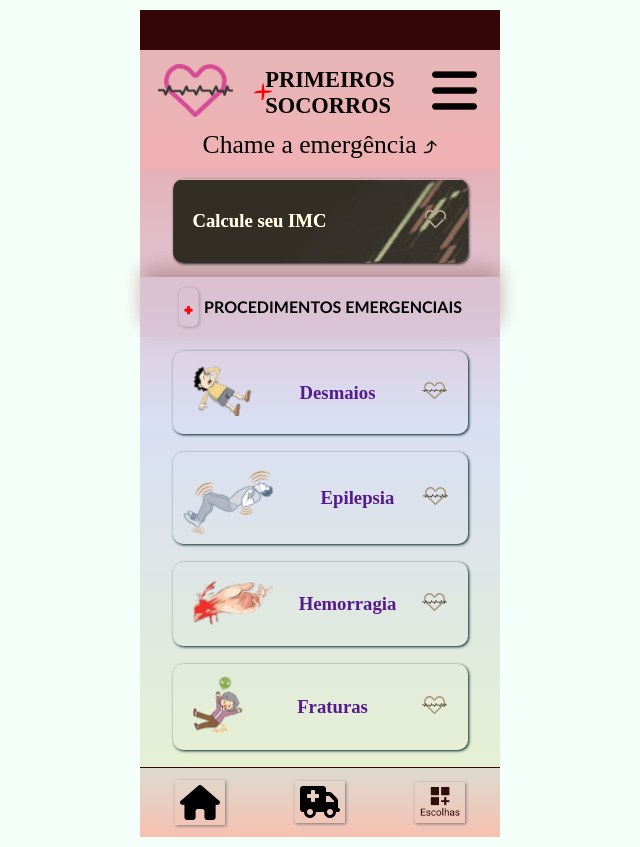
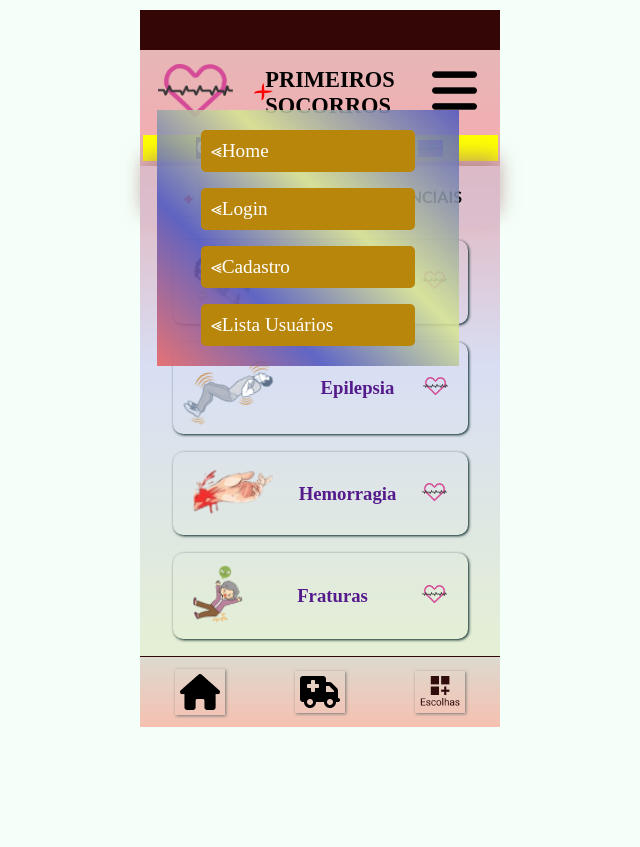
Before and after one commit to JailsonTech/AppSos, a Spring Boot app: page /home in a window 1280 px wide. Shown: the whole page, without its empty margins (320-960 px from the left). After the commit the page ends 727 px from the top, so only its background shows below. Run offline with Spring Boot 4, Linux system fonts and the light colour scheme.

Commit message:
criando dropdown bar

```diff
--- a/src/main/java/com/app/sos/controller/UserController.java
+++ b/src/main/java/com/app/sos/controller/UserController.java
@@ -51,7 +51,7 @@ public class UserController {
         if (erros.hasErrors()) {
             return "/cadastro";
         }
-    model.addAttribute("mensagem", "Cadastro realizado!");
+    model.addAttribute("mensagem", "Cadastro realizado!"); //...Mensagem de sucesso no cadastro.html
 
     userService.criarUser(user);
     return "/cadastro";
--- a/src/main/resources/static/css/home.css
+++ b/src/main/resources/static/css/home.css
@@ -121,27 +121,56 @@ div.coloredStrip{
    margin:auto;
 }
 
-div.container_texto_Chame_Emerg{
-   width:max-content;
+/*.....DROPDOWN-MENU......*/
+div.dropdown{
+   display:flex;
+   flex-direction: column;
+   width:100%;
    height:auto;
-   margin:auto;
+   position:relative;
+
+}
+ul.dropdown-menu{
+   display: flex;
+   flex-direction: column;
+   align-items: center;
+   position:absolute;
+   left:-270px;
+   top:50px;
+   background: linear-gradient(45deg,#e66464e1, #5158c0e3, #d6e591de 60%, #5158c0e3);
+   max-width: max-content;
+   height:auto;
+   list-style: none;
+   margin:0;
+   padding:20px 30px;
+   z-index: 1;
+   gap:1em;
+}
+li{
+   display:flex;
+   width: 100%;
+   height:auto;
+   margin:auto 10px;
    padding:0;
+   font-size: clamp(1em, 1.1em + 1vw, 1.5vw);
+   color:#fff;
 
 }
 
-.text_chame{
-   font-size:clamp(0.875em, 1em + 1vw, 2vw);
-   margin:5px auto 0;
-   padding:0;
-   width:content;
+a.dropdown-item{
+   list-style: none;
+   display:flex;
+   flex-direction: column;
+   align-items: center;
+   align-content: center;
+   width:80%;
+   text-decoration: none;
    height:auto;
+   margin:0 40px;
+   padding:10px;
+   background-color: darkgoldenrod;
+   border-radius: 5px;
 }
-
-.text_chame span{
-   font-size:clamp(1.4rem, 1em + 1vw, 2vw);
-
-}
-
 /*....TEXTO PROCEDIMENTOS EMERGENCIAIS....*/
 
 div#procedimentos{
@@ -231,20 +260,54 @@ div.container-links{
    height:auto;
    margin:0;
    padding:0;
-   filter:sepia(100);
 }
+
 /*..........CONFIGURAÇÕES ESPECÍFICAS.......*/
 
 /*.......CALCULADORA IMC.......*/
 
 .container-imc{
-   background-image: url("/images/imc.png");
+   display:flex;
+   flex-direction: row;
+   align-items: center;
+   align-content: center;
+   text-align: center;
+   max-width: 100%;
+   height:auto;
+   margin:0 auto;
+   padding:2px 10px;
    color:#fff;
-   filter: grayscale(52%) sepia(70%);
+   background-color: yellow;
+}
+h3.text-imc{
+   display:flex;
+   align-items: center;
+   max-width: 100%;
+   height:auto;
+   margin:0 auto;
+   padding:0;
+   background-color: #350606;
+
 }
 
+figure.heart_imc{
+   display:flex;
+   align-items: center;
+   align-content: center;
+   max-width: 100%;
+   height:auto;
+   margin:0 auto;
+   padding:0;
+   text-align: left;
+   background-color: #7b7a7a;
+}
 
-
+img.heart-calculadora{
+   max-width:clamp(25px, 30px + .5vw, 1vw);
+   height:auto;
+   margin:0;
+   padding:0;
+}
 /*.....DESMAIOS.....*/
 .figure-desmaio img{
    width:60px;
--- a/src/main/resources/templates/home.html
+++ b/src/main/resources/templates/home.html
@@ -14,9 +14,10 @@
    <section id="containerGeral_home">
 
       <!--...faixa escura no topo....-->
-      <div class="coloredStrip"></div>
+      <div class="coloredStrip">
+      </div>
 
-      <!--...container geral cabeçalho....-->
+         <!--...container geral cabeçalho....-->
       <header class="container-header">
 
          <!--container header primeiros socorros-->
@@ -33,30 +34,27 @@
 
                <h2 class="text-header">PRIMEIROS<br>SOCORROS</h2>
             </div>
-
-            <figure class="figure-barHome">
-               <img class="bar-home" src="/images/bars-solid.png">
-            </figure>
-
+            <!--.......DROPDOWN-MENU.........-->
+            <div class="dropdown">
+               <figure class="figure-barHome">
+                  <img class="dropdown-toggle bar-home" src="/images/bars-solid.png" alt="barra de menu">
+               </figure>
+                  <ul class="dropdown-menu">
+                     <a class="dropdown-item" href="#"><li><span>&#10913;</span> Home</li></a>
+                     <a class="dropdown-item" href="#"><li><span>&#10913;</span> Login</li></a>
+                     <a class="dropdown-item" href="#"><li><span>&#10913;</span> Cadastro</li></a>
+                     <a class="dropdown-item" href="#"><li><span>&#10913;</span> Lista Usuários</li></a>
+                  </ul>
+            </div>
          </div>
-
-         <div class="container_texto_Chame_Emerg">
-
-            <p class="text_chame">Chame a emergência <span>&#10548</span>
-            </p>
-
-         </div>
-
       </header>
 
-   <!--.........CALCULADORA IMC.........................................-->
-       <a href="/imc" class="links_procedimentos link-desmaios">
-         <div class="container-links container-imc">
-
-            <h3 class="links_text text-desmaios">Calcule seu IMC</h3>
-
-            <figure class="figure-heartLink">
-               <img class="heart-imc" src="/images/heart.png" alt="heart">
+      <!--.........CALCULADORA IMC.........................................-->
+       <a href="/imc" class="links_procedimentos">
+         <div class="container-imc">
+            <h3 class="text-imc">Calcule seu IMC</h3>
+            <figure class="heart_imc">
+               <img class="heart-calculadora" src="/images/heart.png" alt="heart">
             </figure>
 
          </div>
@@ -69,8 +67,6 @@
       </div>
 
       <!--........LINKS PROCEDIMENTOS......................................-->
-
-
 
        <!--.....DESMAIOS.....-->
       <a href="" class="links_procedimentos link-desmaios">
```
Also changed, not shown: src/main/resources/static/css/cadastro.css (+26 -28 lines), src/main/resources/static/css/geral.css (+47 -1 lines), src/main/resources/static/css/listUsers.css (+52 -11 lines), src/main/resources/static/css/login.css (+6 -45 lines), src/main/resources/templates/cadastro.html (+15 -9 lines), src/main/resources/templates/listUsers.html (+16 -6 lines), src/main/resources/templates/login.html (+7 -4 lines), src/main/resources/templates/menu.html (added, +21 -0 lines), src/main/resources/static/images/user_gear_black.png (added), src/main/resources/static/images/user_gear_white.png (added), 1 other file.
